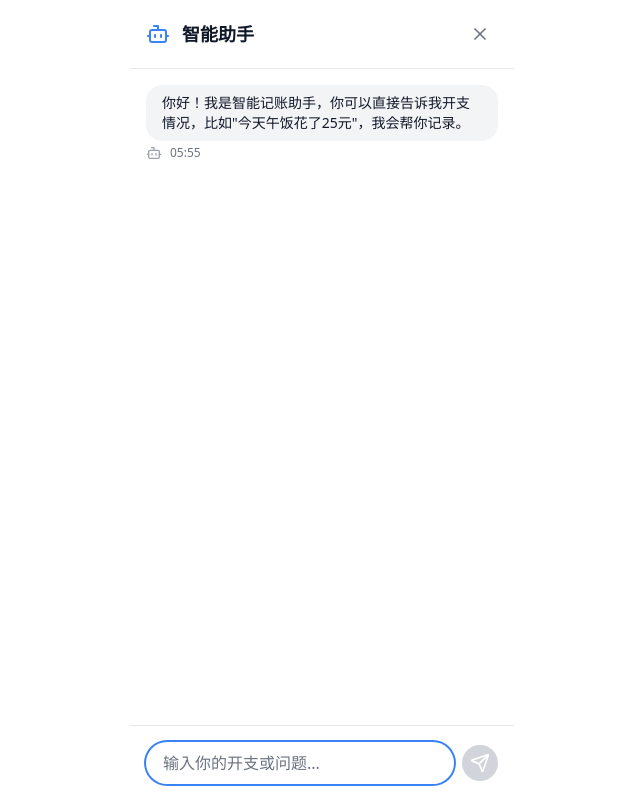
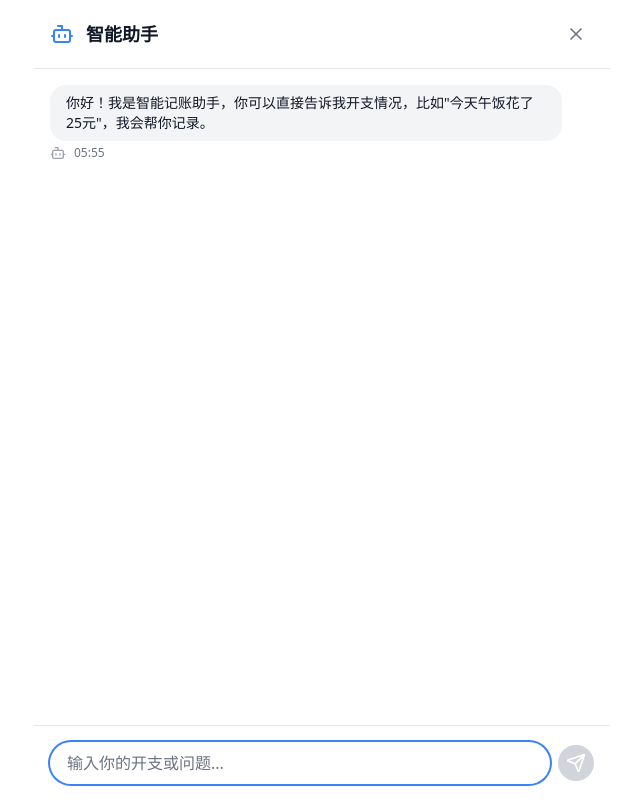
Before and after one commit to ecnu-free-8/ECNU-OpenSource-Team8, a React (Create React App) app in the folder frontend/: page / in a window 1280 px wide. Both pictures are taken after a click on the button 640 px from the left and 764 px from the top of the page. Shown: the whole page, without its empty margins (318-958 px from the left). Built offline with nearby package versions, Linux system fonts and the light colour scheme.

Commit message:
style: 优化界面尺寸

```diff
--- a/frontend/src/App.js
+++ b/frontend/src/App.js
@@ -26,8 +26,8 @@ function App() {
   };
 
   return (
-    // 移动端应用容器 - 占满整个浏览器窗口
-    <div className="relative w-full h-full max-w-sm mx-auto bg-gray-50 dark:bg-gray-900 flex flex-col overflow-hidden">
+    // 移动端应用容器 - 在桌面端适当放宽，移动端全屏
+    <div className="relative w-full h-full max-w-md md:max-w-lg lg:max-w-xl mx-auto bg-gray-50 dark:bg-gray-900 flex flex-col overflow-hidden">
 
       {/* 页面内容区域 */}
       <main className="flex-grow overflow-y-auto">
--- a/frontend/src/pages/ChatPage.js
+++ b/frontend/src/pages/ChatPage.js
@@ -137,7 +137,7 @@ const ChatPage = ({ onClose }) => {
             key={message.id}
             className={`flex ${message.type === 'user' ? 'justify-end' : 'justify-start'}`}
           >
-            <div className={`max-w-xs lg:max-w-md ${message.type === 'user' ? 'order-2' : 'order-1'}`}>
+            <div className={`max-w-sm md:max-w-md lg:max-w-lg ${message.type === 'user' ? 'order-2' : 'order-1'}`}>
               <div
                 className={`px-4 py-2 rounded-2xl ${
                   message.type === 'user'
```
